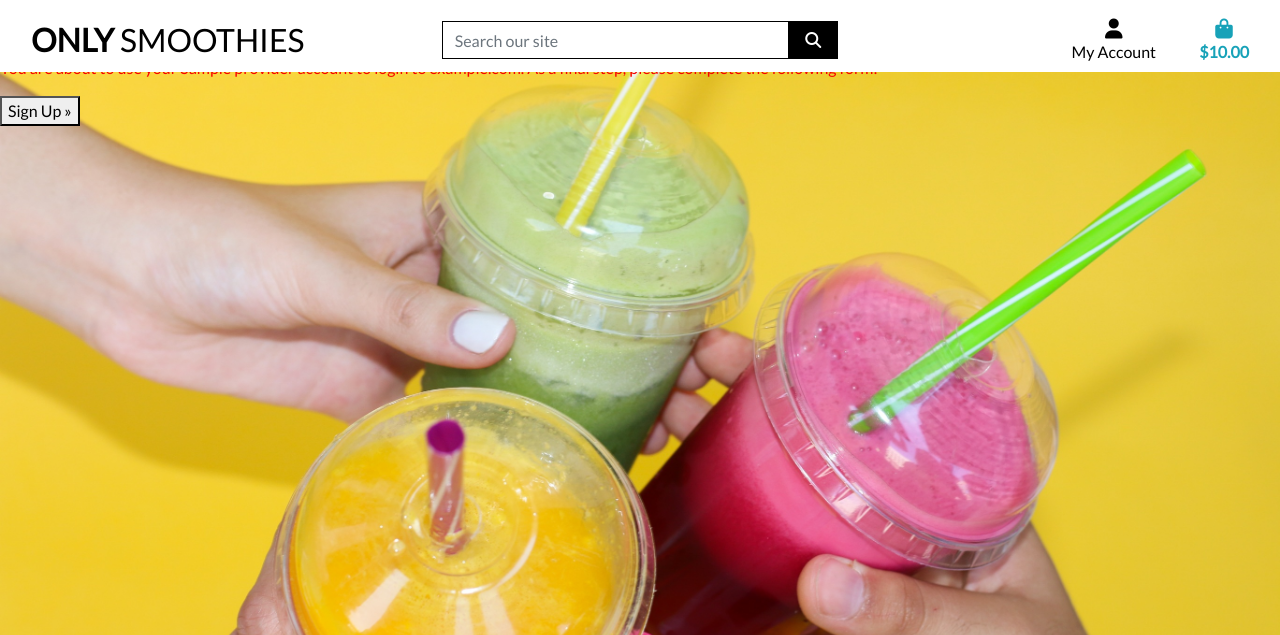
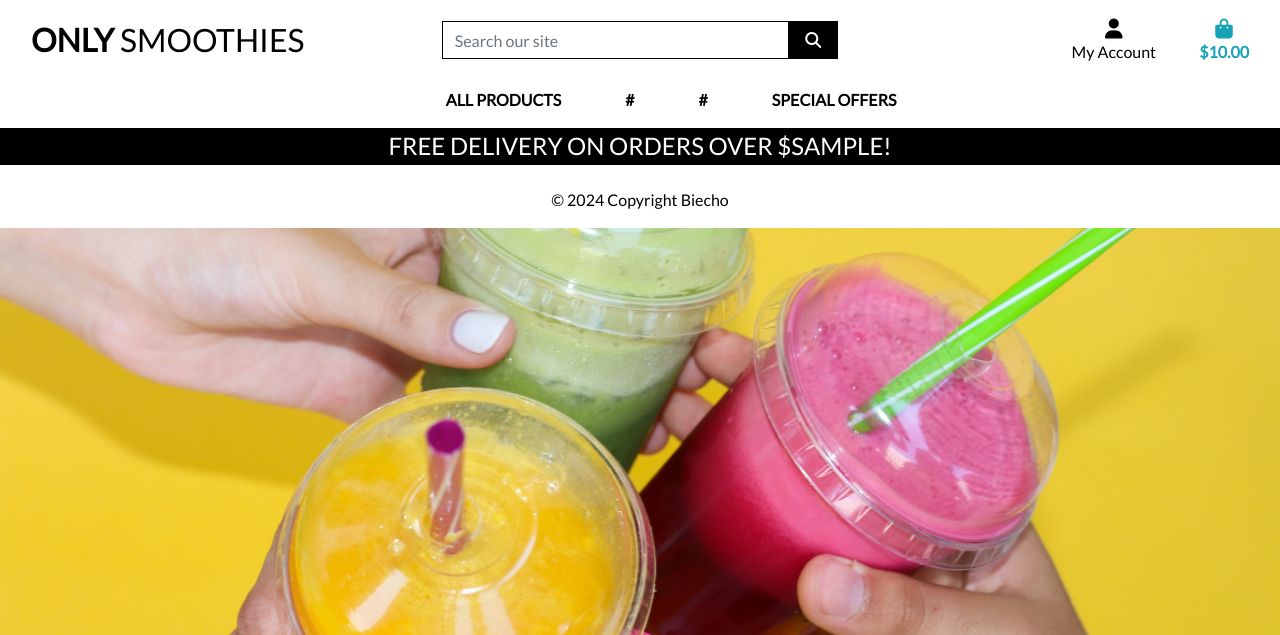
Before and after one commit to Biecho88/Only_Smothies, a Django app: template templates/allauth/templates/socialaccount/signup.html in a window 1280 px wide. Shown: the top 635 px of the page. Run offline with Django 3.2, Linux system fonts and the light colour scheme; tables that the repository leaves empty hold one stand-in row (values such as "Sample post"); the template is opened without the code that fills it: values that come from a table or form of the project are taken from there, most other values are stand-ins (such as "Sample title", 1, 10 or a date in 2020); some libraries are stand-ins or nearby versions.

Commit message:
Added footer. Links to social medias still to be added

```diff
--- a/static/css/base.css
+++ b/static/css/base.css
@@ -3,12 +3,18 @@
 }
 
 body {
-    background: url('/media/main_page_image.jpg') no-repeat center center fixed;
-    background-size: cover;
+	background: url('/media/main_page_image.jpg') no-repeat center center fixed;
+	background-size: cover;
     height: calc(100vh - 164px);
-    color: #f70303;
-    font-family: 'Lato';
+    color: #555;
+    font-family: "Lato";
 }
+
+footer {
+    background: white;
+    color: #000;
+}
+
 
 /* from Bulma */
 .icon {
@@ -28,7 +34,7 @@
 }
 
 .shop-now-button {
-    background: rgb(0, 0, 0);
+    background: black;
     color: white;
     min-width: 260px;
 }
@@ -49,14 +55,22 @@
 }
 
 .text-black {
-    color: #000000 !important;
+    color: #000 !important;
 }
 
 .border-black {
     border: 1px solid black !important;
 }
 
-/* -------------------------------- Media Queries */
+.bg-black {
+    background: #000 !important;
+}
+
+.container-fluid{
+    background: #000 !important;
+}
+
+/* --------------------------------- Media queries */
 
 /* Slightly larger container on xl screens */
 @media (min-width: 1200px) {
--- a/templates/base.html
+++ b/templates/base.html
@@ -36,7 +36,7 @@
   </head>
   <body>
     <header class="container-fluid fixed-top">
-      <div class="row bg-white pt-lg-2 d-none d-lg-flex">
+        <div id="topnav" class="row bg-white pt-lg-2 d-none d-lg-flex">
             <div class="col-12 col-lg-4 my-auto py-1 py-lg-0 text-center text-lg-left">
                 <a href="{% url 'home' %}" class="nav-link main-logo-link">
                     <h2 class="logo-font text-black my-0"><strong>Only</strong> Smoothies</h2>
@@ -94,6 +94,21 @@
                     </li>
                 </ul>
             </div>
+            <div class="col-12 col-lg-4 my-auto py-1 py-lg-0"></div>
+        </div>
+        <div class="row bg-white">
+            <nav class="navbar navbar-expand-lg navbar-light w-100">
+                <button class="navbar-toggler" type="button" data-toggle="collapse" data-target="#main-nav" aria-controls="main-nav" aria-expanded="false" aria-label="Toggle navigation">
+                    <span class="navbar-toggler-icon"></span>
+                </button>
+                {% include 'includes/mobile-top-header.html' %}
+                {% include 'includes/main-nav.html' %}
+            </nav>
+        </div>
+        <div id="delivery-banner" class="row text-center">
+            <div class="col bg-black text-white">
+                <h4 class="logo-font my-1">Free delivery on orders over ${{ free_delivery_threshold }}!</h4>
+            </div>
         </div>
     </header>
 
@@ -106,7 +121,49 @@
 
     {% block content %}
     {% endblock %}
+    <!-- Footer -->
+<footer class="bg-body-tertiary text-center">
+    <!-- Grid container -->
+    <div class="container">
+      <!-- Section: Social media -->
+      <section>
+        <!-- Facebook -->
+        <a data-mdb-ripple-init class="btn btn-outline btn-floating m-1" href="#!" role="button"
+          ><i class="fab fa-facebook-f"></i
+        ></a>
 
+        <!-- Twitter -->
+        <a data-mdb-ripple-init class="btn btn-outline btn-floating m-1" href="#!" role="button"
+          ><i class="fab fa-twitter"></i
+        ></a>
+
+        <!-- Google -->
+        <a data-mdb-ripple-init class="btn btn-outline btn-floating m-1" href="#!" role="button"
+          ><i class="fab fa-google"></i
+        ></a>
+
+        <!-- Instagram -->
+        <a data-mdb-ripple-init class="btn btn-outline btn-floating m-1" href="#!" role="button"
+          ><i class="fab fa-instagram"></i
+        ></a>
+
+        <!-- Linkedin -->
+        <a data-mdb-ripple-init class="btn btn-outline btn-floating m-1" href="#!" role="button"
+          ><i class="fab fa-linkedin-in"></i
+        ></a>
+
+        <!-- Github -->
+        <a data-mdb-ripple-init class="btn btn-outline btn-floating m-1" href="#!" role="button">
+            <i class="fab fa-github"></i>
+        </a>
+
+      </section>
+      <!-- Copyright -->
+        <div class="text-center p-3">
+            © 2024 Copyright Biecho
+        </div>
+    </div>
+  </footer>
     {% block postloadjs %}
     {% endblock %}
 
--- /dev/null
+++ b/templates/includes/main-nav.html
@@ -0,0 +1,50 @@
+<div class="collapse navbar-collapse" id="main-nav">
+    <ul class="navbar-nav w-auto mx-auto">
+        <li class="nav-item dropdown">
+            <a class="logo-font font-weight-bold nav-link text-black mr-5" href="#" id="all-products-link" data-toggle="dropdown" aria-haspopup="true" aria-expanded="false">
+                All Products
+            </a>
+            <div class="dropdown-menu border-0" aria-labelledby="all-products-link">
+                <a href="" class="dropdown-item">By Price</a>
+                <a href="" class="dropdown-item ">By Rating</a>
+                <a href="" class="dropdown-item ">By Category</a>
+                <a href="" class="dropdown-item">All Products</a>
+            </div>
+        </li>
+
+        <li class="nav-item dropdown">
+            <a class="logo-font font-weight-bold nav-link text-black mr-5" href="#" id="clothing-link" data-toggle="dropdown" aria-haspopup="true" aria-expanded="false">
+                #
+            </a>
+            <div class="dropdown-menu border-0" aria-labelledby="clothing-link">
+                <a href="" class="dropdown-item">#</a>
+                <a href="" class="dropdown-item">#</a>
+                <a href="" class="dropdown-item">#</a>
+                <a href="" class="dropdown-item">#</a>
+            </div>
+        </li>
+
+        <li class="nav-item dropdown">
+            <a class="logo-font font-weight-bold nav-link text-black mr-5" href="#" id="homeware-link" data-toggle="dropdown" aria-haspopup="true" aria-expanded="false">
+                #
+            </a>
+            <div class="dropdown-menu border-0" aria-labelledby="homeware-link">
+                <a href="" class="dropdown-item">#</a>
+                <a href="" class="dropdown-item">#</a>
+                <a href="" class="dropdown-item">#</a>
+            </div>
+        </li>
+
+        <li class="nav-item dropdown">
+            <a class="logo-font font-weight-bold nav-link text-black" href="#" id="specials-link" data-toggle="dropdown" aria-haspopup="true" aria-expanded="false">
+                Special Offers
+            </a>
+            <div class="dropdown-menu border-0" aria-labelledby="specials-link">
+                <a href="" class="dropdown-item">New Arrivals</a>
+                <a href="" class="dropdown-item">Deals</a>
+                <a href="" class="dropdown-item">Clearance</a>
+                <a href="" class="dropdown-item">All Specials</a>
+            </div>
+        </li>
+    </ul>
+</div>
--- /dev/null
+++ b/templates/includes/mobile-top-header.html
@@ -0,0 +1,58 @@
+<ul>
+    <li class="list-inline-item">
+      <a class="text-black nav-link d-block d-lg-none" href="#" id="mobile-search" data-toggle="dropdown" aria-haspopup="true" aria-expanded="false">
+          <div class="text-center">
+              <div><i class="fas fa-search fa-lg"></i></div>
+              <p class="my-0">Search</p>
+          </div>
+      </a>
+      <div class="dropdown-menu border-0 w-100 p-3 rounded-0 my-0" aria-labelledby="mobile-search">
+          <form class="form" method="GET" action="">
+              <div class="input-group w-100">
+                  <input class="form-control border border-black rounded-0" type="text" name="q" placeholder="Search our site">
+                  <div class="input-group-append">
+                      <button class="form-control form-control btn btn-black border border-black rounded-0" type="submit">
+                          <span class="icon">
+                              <i class="fas fa-search"></i>
+                          </span>
+                      </button>
+                  </div>
+              </div>
+          </form>
+      </div>
+  </li>
+  <li class="list-inline-item dropdown">
+      <a class="text-black nav-link d-block d-lg-none" href="#" id="user-options" data-toggle="dropdown" aria-haspopup="true" aria-expanded="false">
+          <div class="text-center">
+              <div><i class="fas fa-user fa-lg"></i></div>
+              <p class="my-0">My Account</p>
+          </div>
+      </a>
+      <div class="dropdown-menu border-0" aria-labelledby="user-options">
+          {% if request.user.is_authenticated %}
+              {% if request.user.is_superuser %}
+                  <a href="{% url 'account_logout' %}" class="dropdown-item">Product Management</a>
+              {% endif %}
+              <a href="" class="dropdown-item">My Profile</a>
+              <a href="{% url 'account_logout' %}" class="dropdown-item">Logout</a>
+          {% else %}
+              <a href="{% url 'account_signup' %}" class="dropdown-item">Register</a>
+              <a href="{% url 'account_login' %}" class="dropdown-item">Login</a>
+          {% endif %}
+      </div>
+  </li>
+  <li class="list-inline-item">
+      <a class="{% if grand_total %}text-primary font-weight-bold{% else %}text-black{% endif %} nav-link d-block d-lg-none" href="">
+          <div class="text-center">
+              <div><i class="fas fa-shopping-bag fa-lg"></i></div>
+              <p class="my-0">
+                  {% if grand_total %}
+                      ${{ grand_total|floatformat:2 }}
+                  {% else %}
+                      $0.00
+                  {% endif %}
+              </p>
+          </div>
+      </a>
+    </li>
+  </ul>
```
Lines whose indentation alone changed are shown as unchanged.
